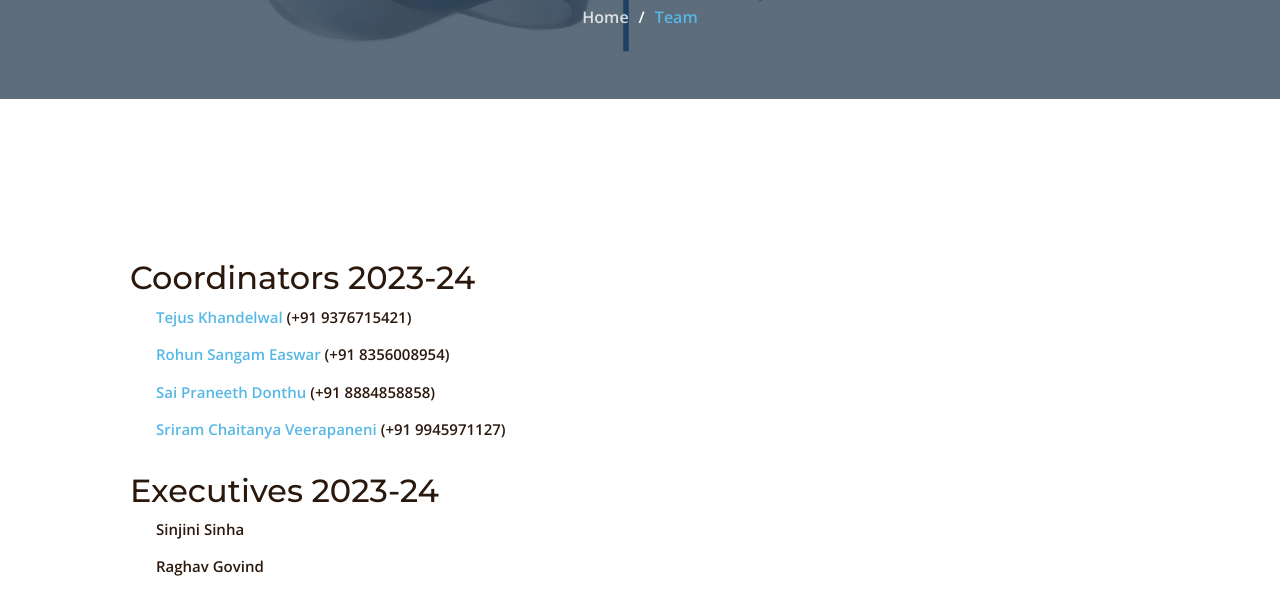
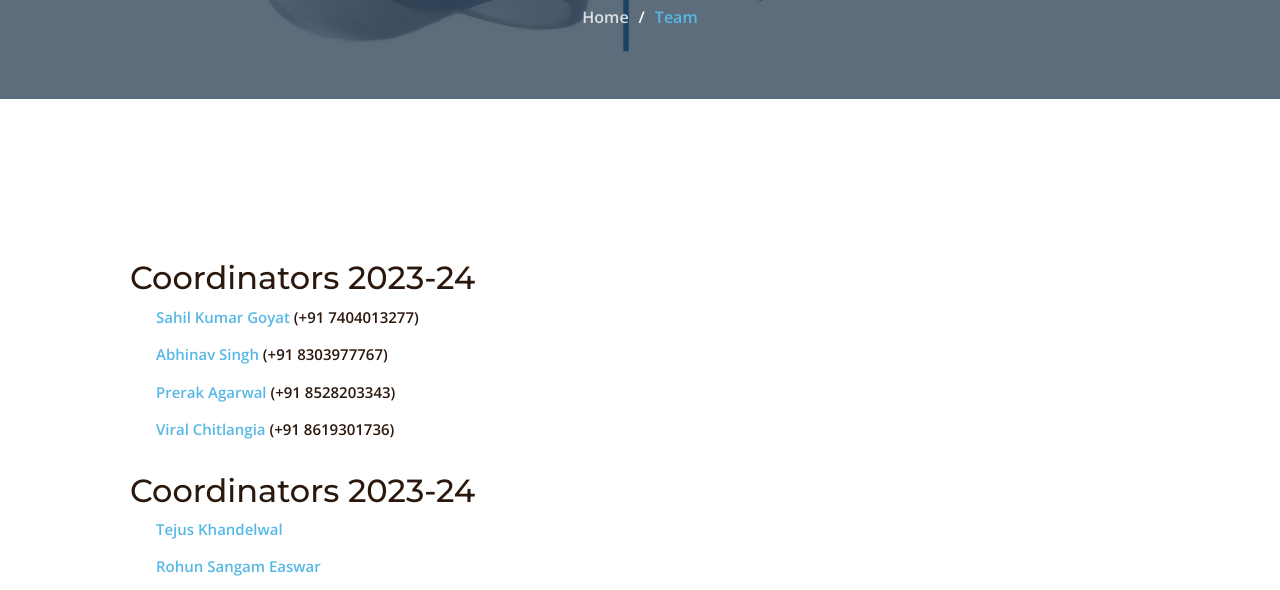
Before and after one commit to harshagrawal0077/Mathemania_2024, a website: page team.html in a window 1280 px wide. Shown: the part 210-800 px from the top of the page. Drawn offline with nearby package versions, Linux system fonts and the light colour scheme.

Commit message:
coordinator update

```diff
--- a/team.html
+++ b/team.html
@@ -5,7 +5,7 @@
   <meta charset="utf-8">
   <meta content="width=device-width, initial-scale=1.0" name="viewport">
 
-  <title>Mathemania 2023</title>
+  <title>Mathemania 2024</title>
   <meta content="" name="description">
   <meta content="" name="keywords">
 
@@ -91,21 +91,29 @@
         <h2 id="coordinators-2023-24" class="" tabindex="-1" style="outline: none;">Coordinators 2023-24</h2>
         <ul>
           <li>
-            <a href="https://www.facebook.com/profile.php?id=100075086745225">Tejus Khandelwal</a>
-            <span class="contact-number">(+91 9376715421)</span>
+            <a href="https://www.instagram.com/sahil_goyat_2004/">Sahil Kumar Goyat</a>
+            <span class="contact-number">(+91 7404013277)</span>
           </li>
           <li>
-            <a href="https://www.facebook.com/profile.php?id=100075449700979">Rohun Sangam Easwar</a>
-            <span class="contact-number">(+91 8356008954)</span>
+            <a href="https://www.instagram.com/abhinavsingh1551/">Abhinav Singh</a>
+            <span class="contact-number">(+91 8303977767)</span>
           </li>
           <li>
-            <a href="https://www.facebook.com/profile.php?id=100075313952714">Sai Praneeth Donthu</a>
-            <span class="contact-number">(+91 8884858858)</span>
+            <a href="https://www.instagram.com/agarwal_prerak7108/">Prerak Agarwal</a>
+            <span class="contact-number">(+91 8528203343)</span>
           </li>
           <li>
-            <a href="https://www.facebook.com/profile.php?id=100088265168357">Sriram Chaitanya Veerapaneni</a>
-            <span class="contact-number">(+91 9945971127)</span>
+            <a href="https://www.instagram.com/viral_chitlangia/">Viral Chitlangia</a>
+            <span class="contact-number">(+91 8619301736)</span>
           </li>
+        </ul>
+
+        <h2 id="coordinators-2023-24" class="">Coordinators 2023-24<a class="header-link" href="#coordinators-2023-24" title="Permalink"><i class="fas fa-link"></i></a></h2>
+        <ul>
+        <li><a href="https://www.facebook.com/profile.php?id=100075086745225">Tejus Khandelwal</a></li>
+        <li><a href="https://www.facebook.com/profile.php?id=100075449700979">Rohun Sangam Easwar</a></li>
+        <li><a href="https://www.facebook.com/profile.php?id=100075313952714">Sai Praneeth Donthu</a></li>
+        <li><a href="https://www.facebook.com/profile.php?id=100088265168357L">Sriram Chaitanya Veerapaneni</a></li>
         </ul>
 
         <h2 id="executives-2023-24" class="">Executives 2023-24<a class="header-link" href="#executives-2023-24" title="Permalink"><i class="fas fa-link"></i></a></h2>
```
Also changed, not shown: services.html (+1 -1 lines).
